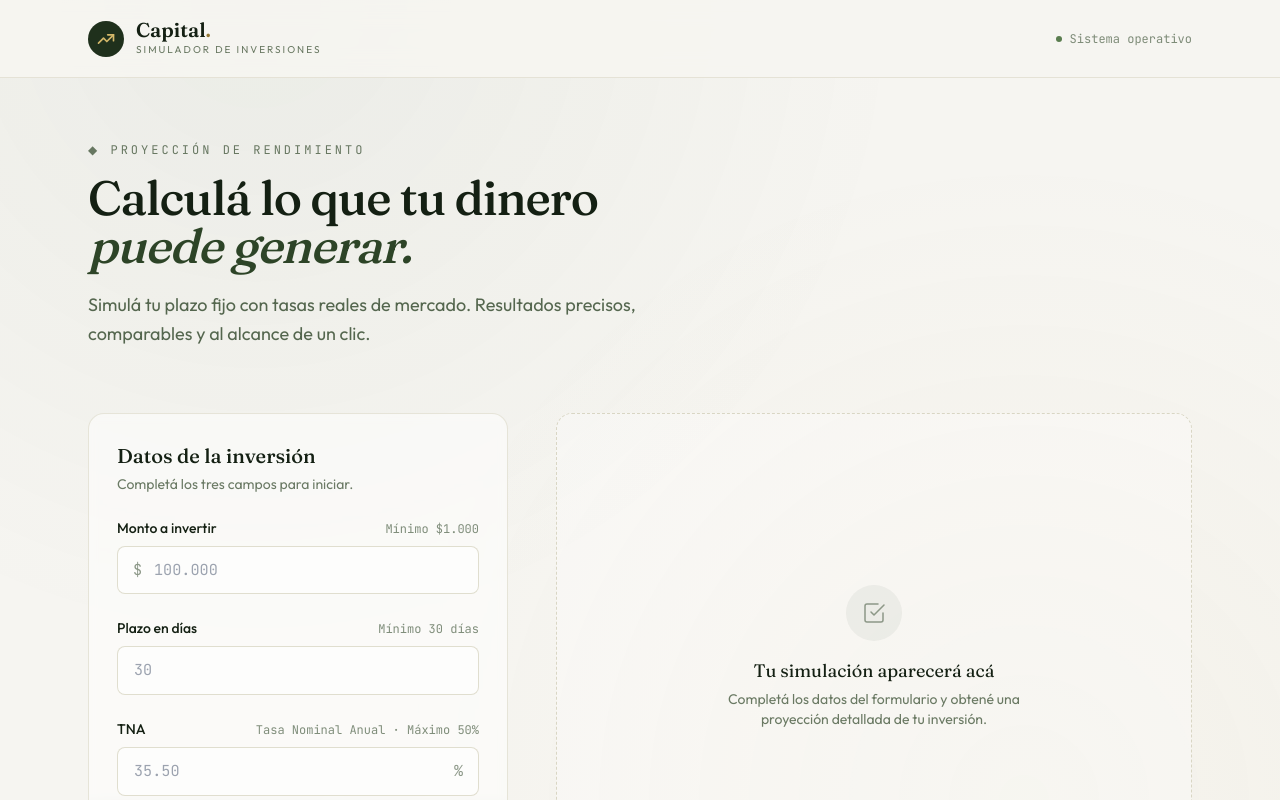
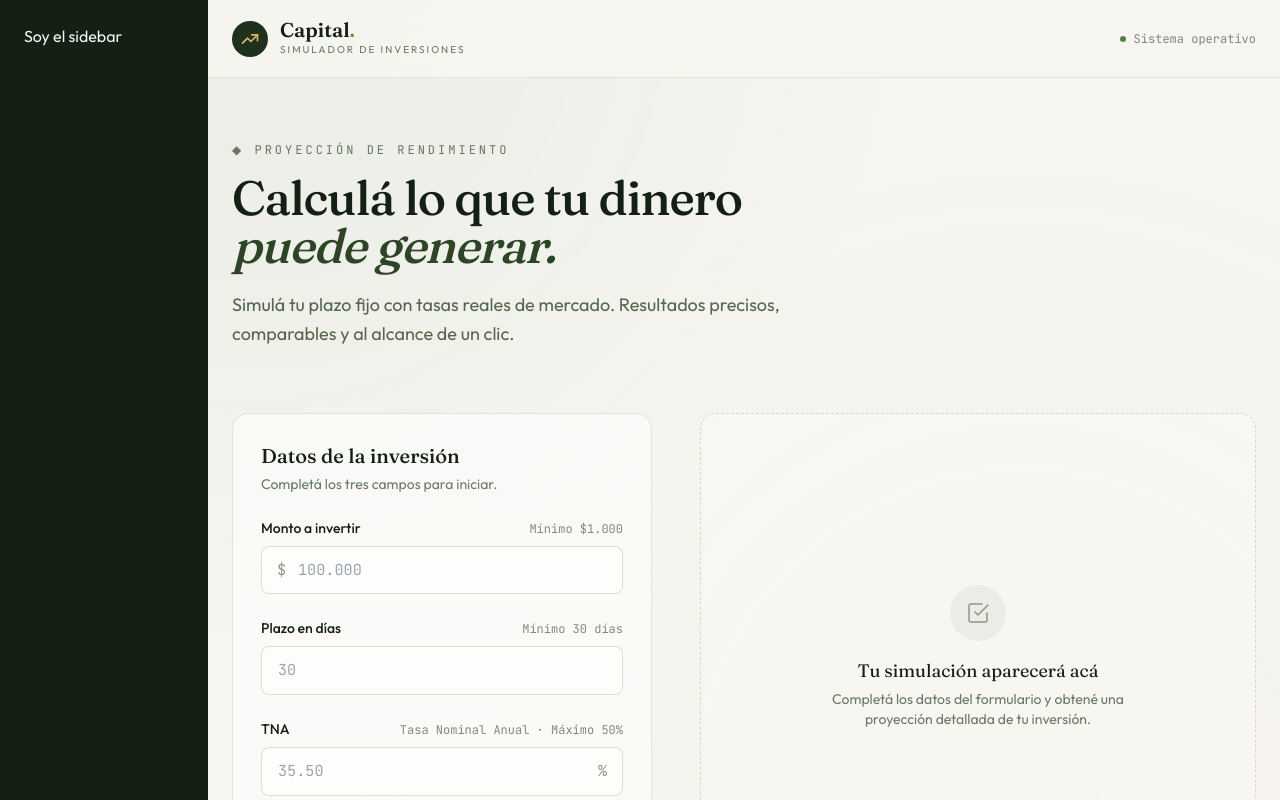
Before and after one commit to Emilsediaz/plazo-fijo-simulator, a React (Vite) app: page / in a window 1280 px wide. Shown: the top 800 px of the page. Built offline with nearby package versions, Linux system fonts and the light colour scheme.

Commit message:
feat: se agrega componente Sidebar con estilos basicos

```diff
--- a/src/App.jsx
+++ b/src/App.jsx
@@ -1,5 +1,6 @@
 import { useState } from 'react';
 import Header from './components/Header';
+import Sidebar from './components/Sidebar';
 import SimulationForm from './components/SimulationForm';
 import ResultsCard from './components/ResultsCard';
 import HistoryModal from './components/HistoryModal';
@@ -55,7 +56,9 @@ export default function App() {
   };
 
   return (
-    <div className="min-h-screen flex flex-col">
+    <div className="min-h-screen flex flex-row flex">
+      <Sidebar />
+      <div className='flex-1 flex flex-col'>
       <Header />
 
       <main className="flex-1 max-w-6xl w-full mx-auto px-6 py-12 lg:py-16">
@@ -162,5 +165,6 @@ export default function App() {
         onRetry={handleRetryHistory}
       />
     </div>
+    </div>
   );
 }
--- /dev/null
+++ b/src/components/Sidebar.jsx
@@ -0,0 +1,6 @@
+// src/components/Sidebar.jsx
+export default function Sidebar() {
+  return (
+    <aside className="w-52 bg-moss-900 text-ink-50 min-h-screen p-6"> Soy el sidebar </aside>
+  );
+}
```
